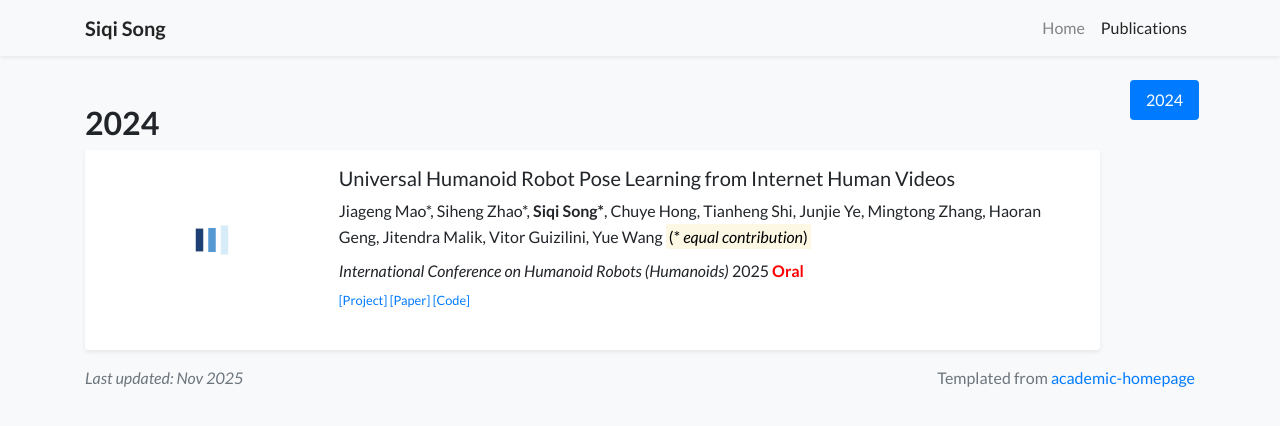
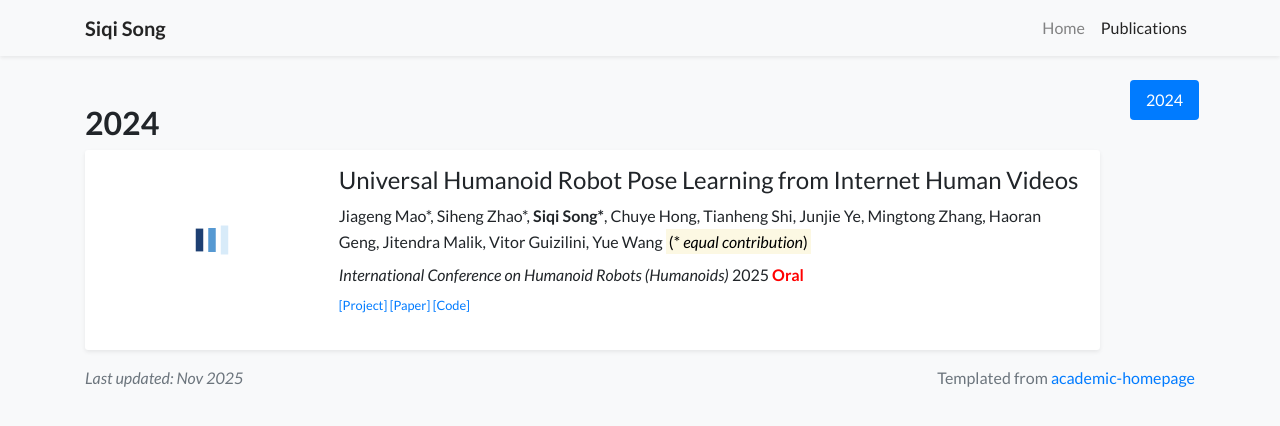
Before and after one commit to song-siqi/song-siqi.github.io, a Jekyll site: the page built from publications.html, in a window 1280 px wide. Shown: the top 426 px of the page. Built offline with Jekyll 4.4.1, drawn with Linux system fonts in a browser that asks for light colours; nearby versions of some CDN libraries; a style sheet for code colours, icons or effects is not loaded.

Commit message:
[update] debug on publication structure

```diff
--- a/_includes/widgets/publication_item.html
+++ b/_includes/widgets/publication_item.html
@@ -14,7 +14,7 @@
         </div>
         <div class="col-md-8 col-xl-9 p-3 pl-md-0" style="min-height: 200px;">
             <div>
-                <h5 class="mt-0 mb-2 font-weight-normal">{{ item.title }}</h5>
+                <h4 class="mt-0 mb-2 font-weight-normal" style="font-weight: bold;">{{ item.title }}</h4>
                 <p class="mt-0 mb-2" style="line-height: 1.6;">{% include widgets/author_list.html authors=item.authors %}</p>
                 <!-- <p style="font-size: 14px; line-height: 1.6;">{% include widgets/author_list.html authors=item.authors %}</p> -->
                 <p class="mt-0 mb-2" style="line-height: 1.6;">{{item.pub_pre}}<i>{{ item.pub }}</i>{{ item.pub_post }} {{ item.pub_date }} {{ item.pub_last }}</p>
```
